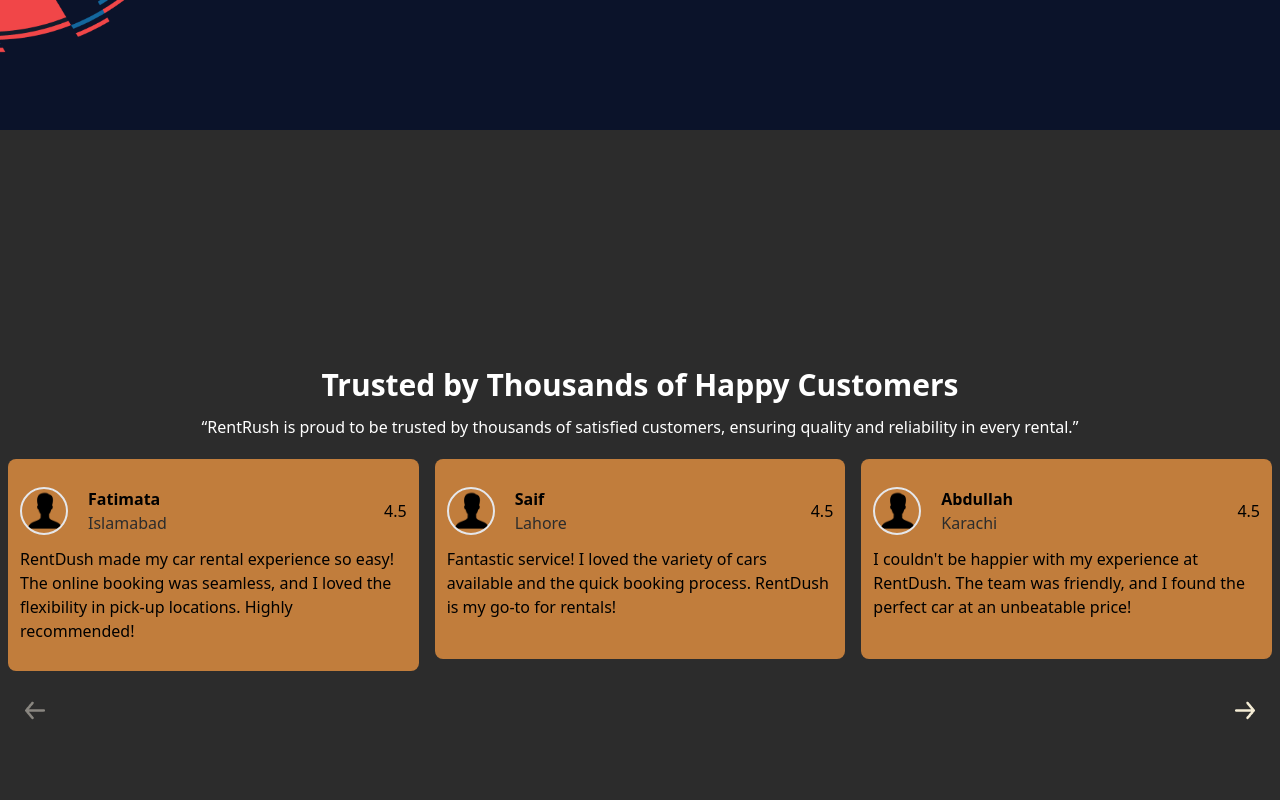
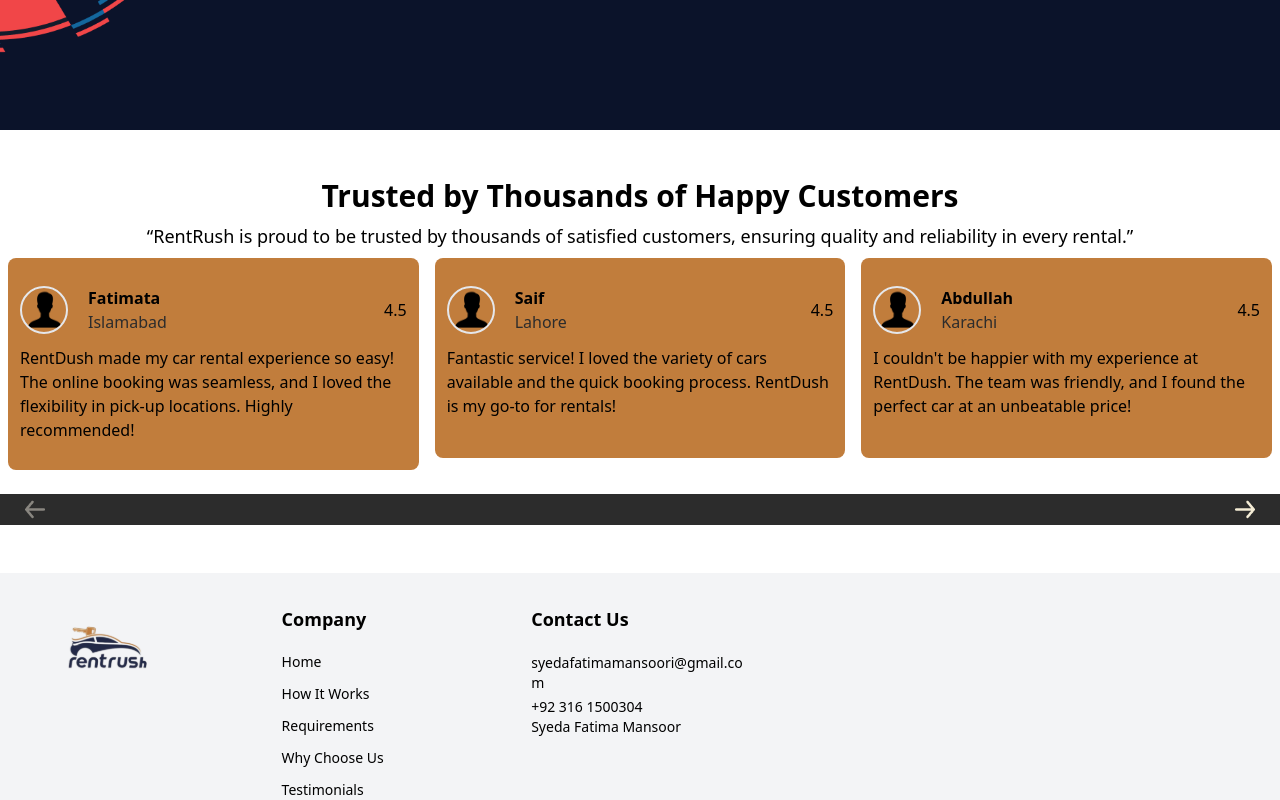
Before and after one commit to DevFawadKhan/RentRush-Front, a React (Vite) app: page / in a window 1280 px wide. Shown: the part 3180-3980 px from the top of the page. Built offline with nearby package versions, Linux system fonts and the light colour scheme.

Commit message:
Update Variety.jsx

```diff
--- a/src/components/Variety.jsx
+++ b/src/components/Variety.jsx
@@ -3,17 +3,12 @@ import TestContainer from "./TestContainer";
 
 function Variety() {
   return (
-    <div className="relative z-10 h-auto lg:h-screen bg-[#2C2C2C] flex flex-col justify-center items-center" id="rent">
-      <div className="h-auto relative bg-[#2C2C2C] w-full py-16">
-        <h1 className="text-white font-bold text-2xl lg:text-3xl w-[100%] text-center mx-auto pt-8">
-          Trusted by Thousands of Happy Customers
-        </h1>
-        <p className="w-[100%] mx-auto py-3 text-white text-center">
-          “RentRush is proud to be trusted by thousands of satisfied customers,
-          ensuring quality and reliability in every rental.”
-        </p>
-        <TestContainer />
-      </div>
+    <div className="bg-white py-12">
+      <h1 className="text-3xl text-center font-bold">Trusted by Thousands of Happy Customers</h1>
+      <p className="text-lg text-center mt-2">
+        “RentRush is proud to be trusted by thousands of satisfied customers, ensuring quality and reliability in every rental.”
+      </p>
+      <TestContainer />
     </div>
   );
 }
```
